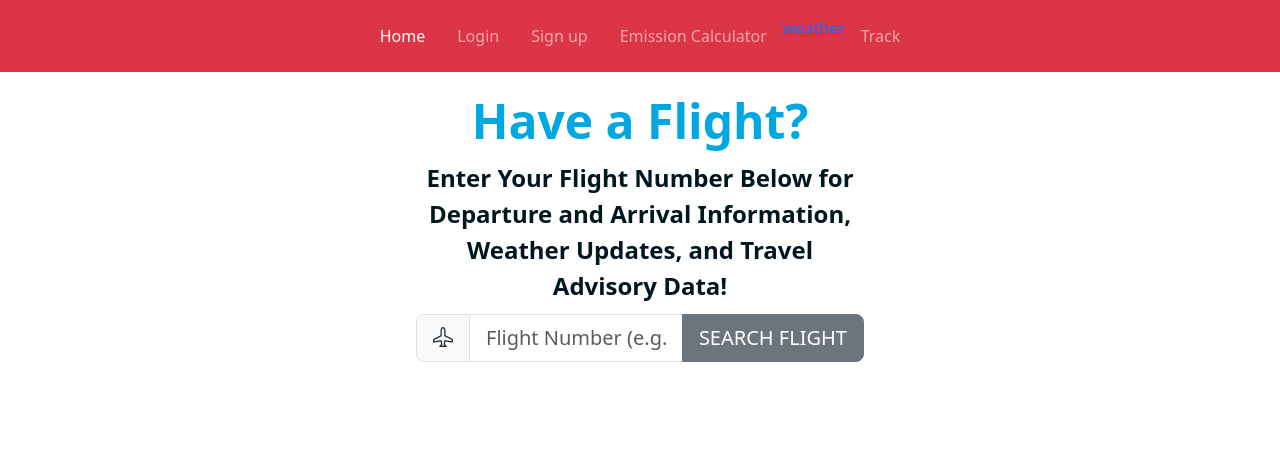
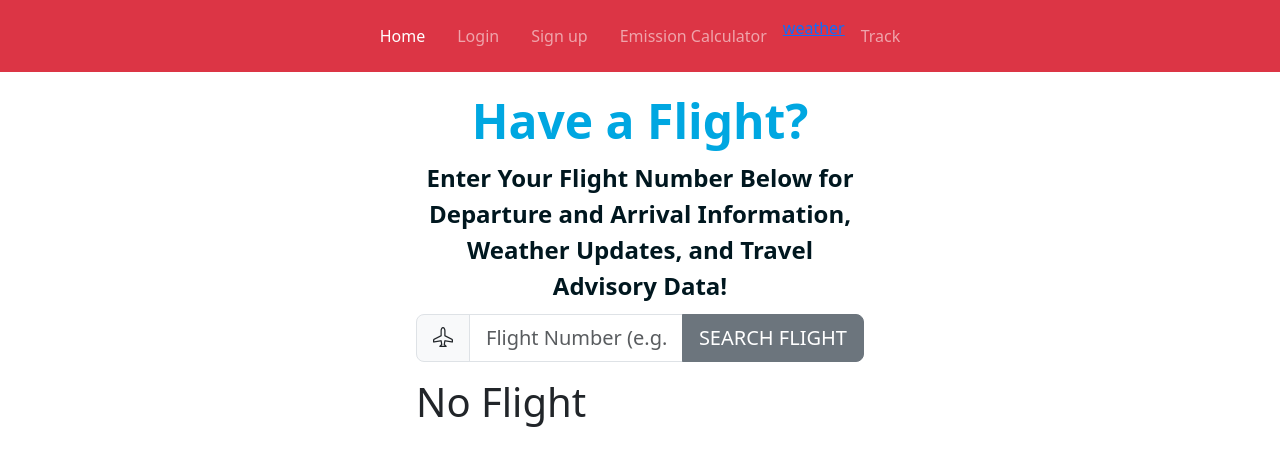
Before and after one commit to shellyh0626/TicketWingmanFront, a React (Create React App) app: page /track in a window 1280 px wide. Shown: the top 466 px of the page. Built offline with nearby package versions, Linux system fonts and the light colour scheme; no server answers.

Commit message:
honestly, im lost

```diff
--- a/src/components/TrackFlight.jsx
+++ b/src/components/TrackFlight.jsx
@@ -32,6 +32,7 @@ function TrackFlight() {
       console.log(flightObject);
       dispatch(FETCH_FLIGHT_THUNK(flightObject));
       console.log(flight);
+      console.log(flight.data[0].departure.gate);
     }
   };
 
@@ -64,6 +65,11 @@ function TrackFlight() {
           SEARCH FLIGHT
         </button>
       </div>
+      {flight ? (
+        <h1>Flight {flight.data[0].departure.gate}</h1>
+      ) : (
+        <h1>No Flight</h1>
+      )}
     </div>
   );
 }
```
